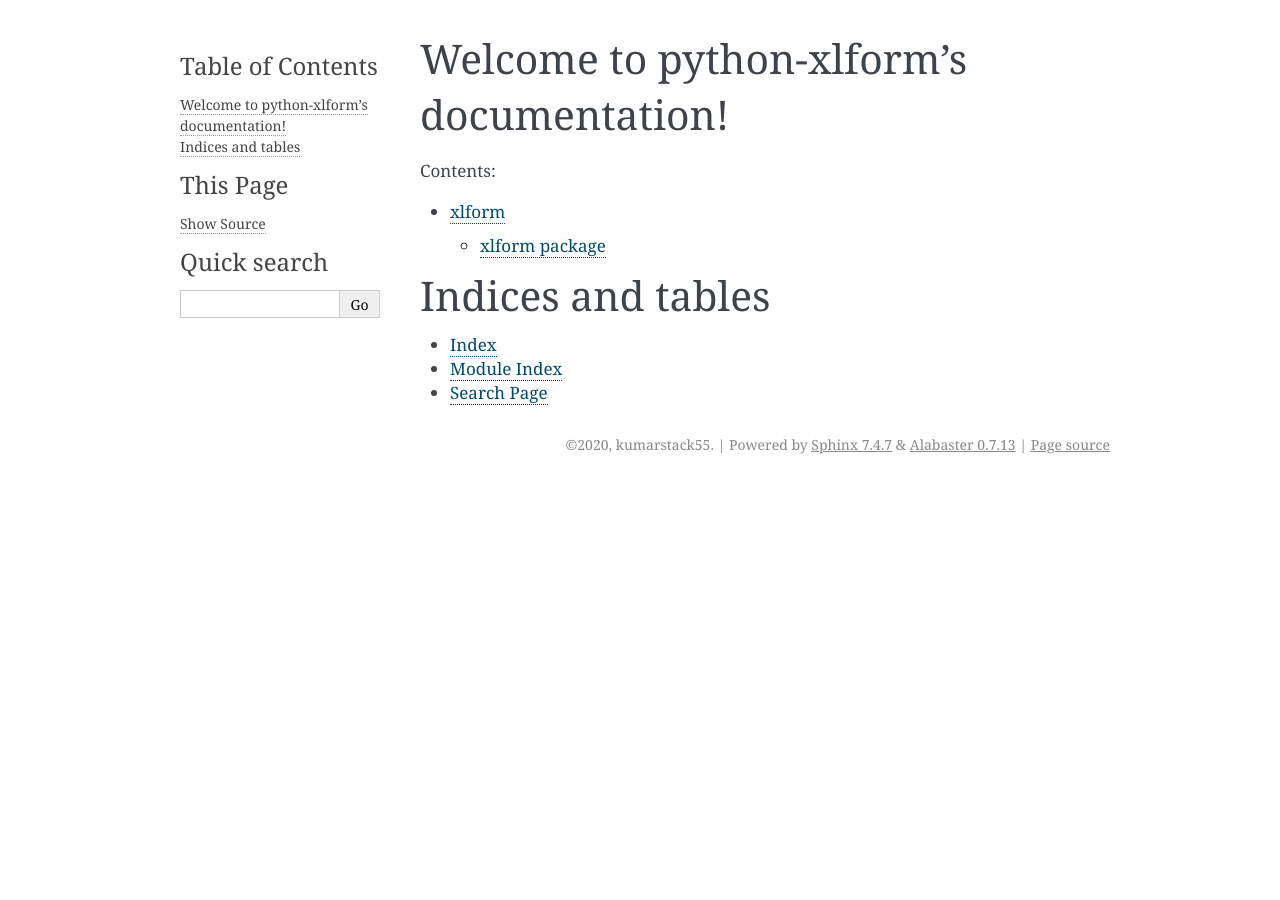
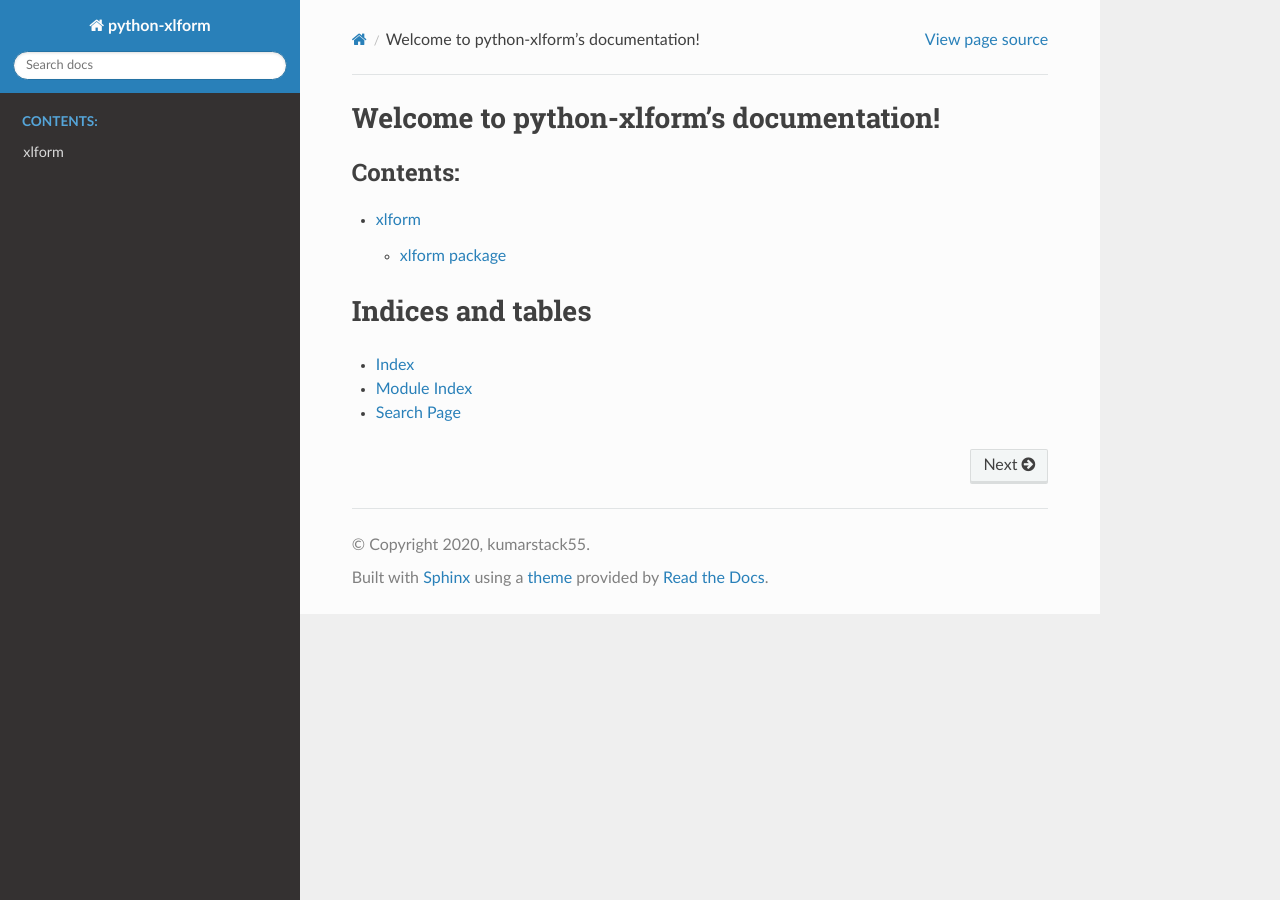
Before and after one commit to kumarstack55/python-xlform, a Sphinx documentation site: the page built from docs/source/index.rst, in a window 1280 px wide. Built offline with Sphinx 7.4.7 and the Read the Docs theme 2.0.0, drawn with Linux system fonts in a browser that asks for light colours.

Commit message:
:book: Change the theme to sphinx_rtd_theme

```diff
--- a/docs/source/conf.py
+++ b/docs/source/conf.py
@@ -38,6 +38,7 @@ extensions = [
     "sphinx.ext.ifconfig",
     "sphinx.ext.intersphinx",
     "sphinx.ext.napoleon",
+    "sphinx_rtd_theme",
 ]
 
 # Add any paths that contain templates here, relative to this directory.
@@ -61,7 +62,7 @@ exclude_patterns = []
 # The theme to use for HTML and HTML Help pages.  See the documentation for
 # a list of builtin themes.
 #
-html_theme = "alabaster"
+html_theme = "sphinx_rtd_theme"
 
 # Add any paths that contain custom static files (such as style sheets) here,
 # relative to this directory. They are copied after the builtin static files,
--- a/pyproject.toml
+++ b/pyproject.toml
@@ -15,6 +15,7 @@ mypy = "^0.780"
 coverage = "^5.1"
 pre-commit = "^2.6.0"
 Sphinx = "^3.2.1"
+sphinx-rtd-theme = "^0.5.0"
 
 [tool.black]
 line-length = 79
```
Also changed, not shown: 1 other file.
